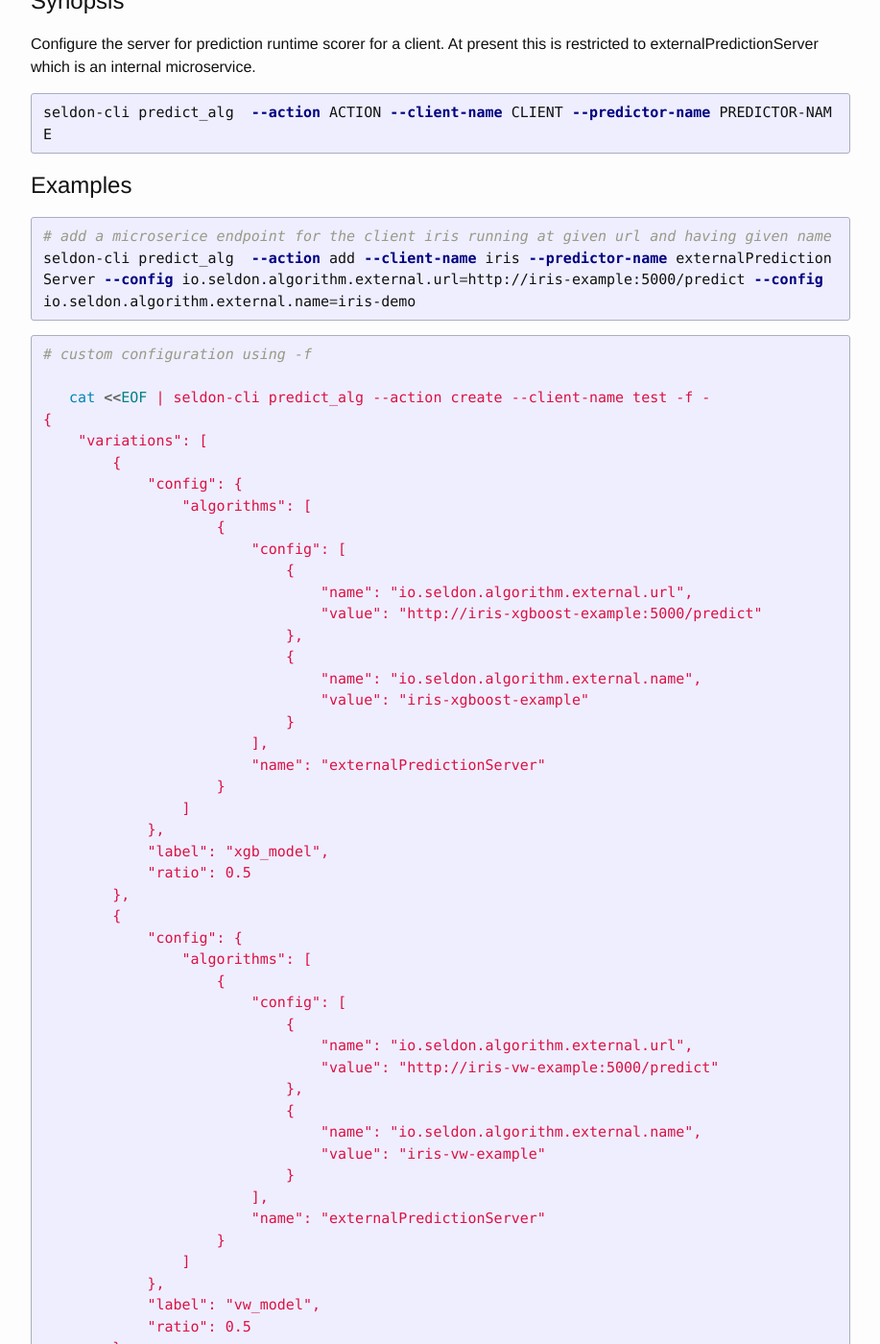
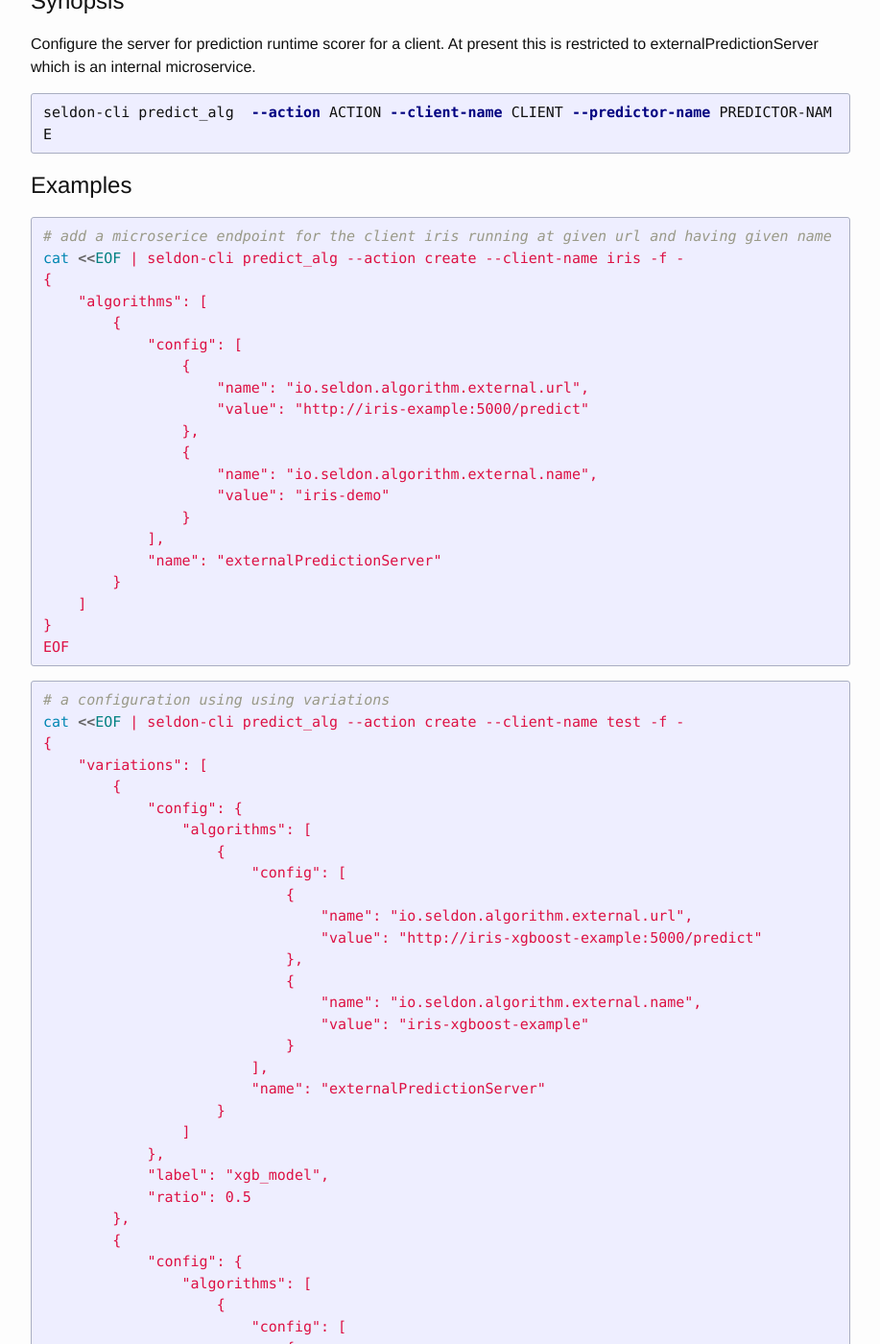
Before and after one commit to SeldonIO/seldonio.github.com, a Jekyll site: the page built from seldon-cli.md, in a window 1280 px wide and 1400 px high, scrolled down 12963 px. Shown: the whole window at 96% size, without its empty margins (181-1098 px from the left). Built offline with Jekyll 4.4.1, drawn with Linux system fonts in a browser that asks for light colours; some of the changed text lies outside the part shown.

Commit message:
seldon-cli predict_alg add/delete removed

```diff
--- a/seldon-cli.md
+++ b/seldon-cli.md
@@ -622,14 +622,32 @@ seldon-cli predict_alg  --action ACTION --client-name CLIENT --predictor-name PR
 
 {% highlight bash %}
 # add a microserice endpoint for the client iris running at given url and having given name
-seldon-cli predict_alg  --action add --client-name iris --predictor-name externalPredictionServer --config io.seldon.algorithm.external.url=http://iris-example:5000/predict --config io.seldon.algorithm.external.name=iris-demo
+cat <<EOF | seldon-cli predict_alg --action create --client-name iris -f -
+{
+    "algorithms": [
+        {
+            "config": [
+                {
+                    "name": "io.seldon.algorithm.external.url",
+                    "value": "http://iris-example:5000/predict"
+                },
+                {
+                    "name": "io.seldon.algorithm.external.name",
+                    "value": "iris-demo"
+                }
+            ],
+            "name": "externalPredictionServer"
+        }
+    ]
+}
+EOF
+
 {% endhighlight %}
 
 
 {% highlight bash %}
-# custom configuration using -f
-
-   cat <<EOF | seldon-cli predict_alg --action create --client-name test -f -
+# a configuration using using variations
+cat <<EOF | seldon-cli predict_alg --action create --client-name test -f -
 {
     "variations": [
         {
@@ -684,8 +702,7 @@ EOF
 ## Options
 
 {% highlight bash %}
-usage: seldon-cli predict_alg [-h] --action
-                              {list,show,add,delete,commit,create}
+usage: seldon-cli predict_alg [-h] --action {list,show,commit,create}
                               [--client-name CLIENT_NAME]
                               [--predictor-name PREDICTOR_NAME]
                               [--config CONFIG] [-f JSON_FILE]
@@ -698,7 +715,7 @@ positional arguments:
 
 optional arguments:
   -h, --help            show this help message and exit
-  --action {list,show,add,delete,commit,create}
+  --action {list,show,commit,create}
                         the action to use
   --client-name CLIENT_NAME
                         the name of the client
```
